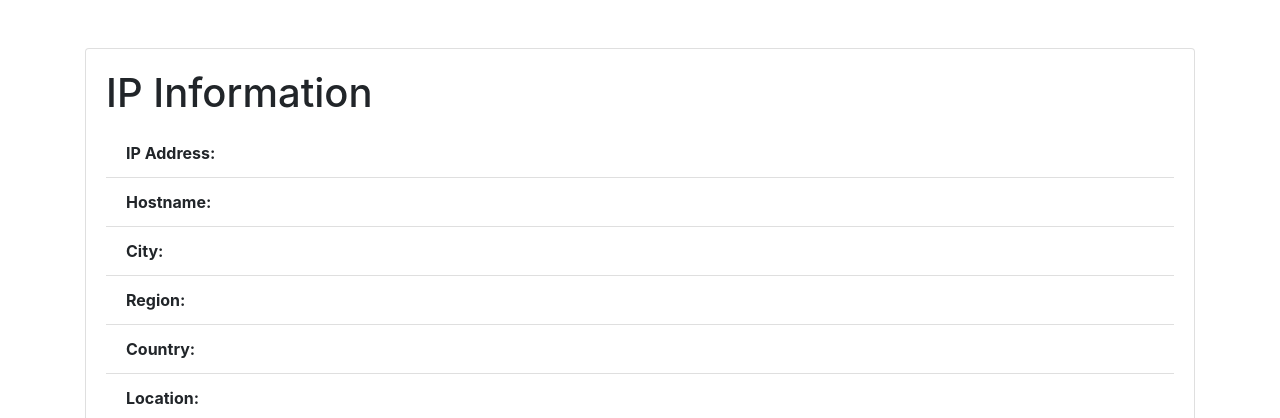
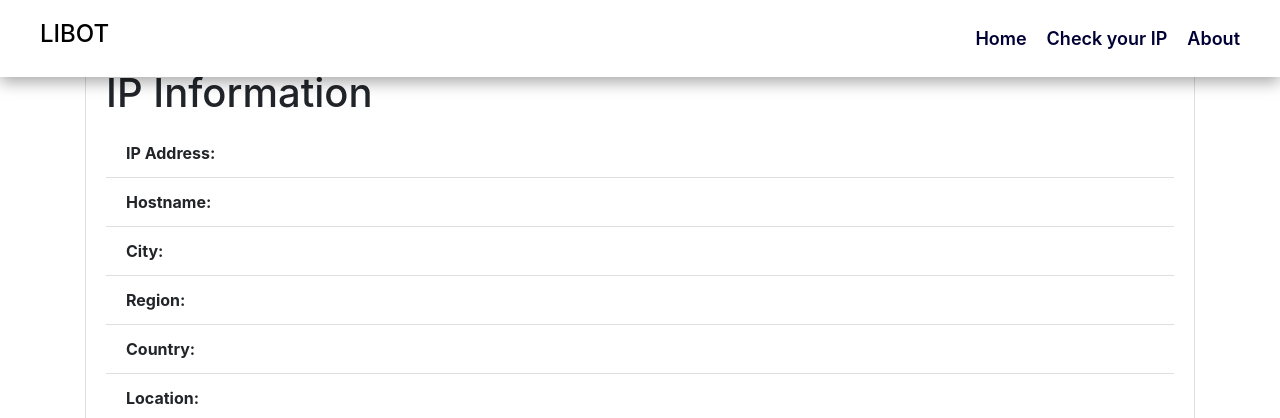
Before and after one commit to tarovinl/libot, a Flask app: page / in a window 1280 px wide. Shown: the top 418 px of the page. Run offline with Flask 3, Linux system fonts and the light colour scheme; data that the repository does not hold is empty; some libraries are stand-ins or nearby versions.

Commit message:
separated error html and added nav on index

```diff
--- a/app.py
+++ b/app.py
@@ -41,19 +41,7 @@ def handle_exception(e):
     logging.basicConfig(level=logging.INFO)
     logger = logging.getLogger(__name__)
     logger.exception(f"An error occurred: {str(e)}")
-    return render_template_string("""
-    <!DOCTYPE html>
-    <html lang="en">
-    <head>
-        <meta charset="UTF-8">
-        <title>Error</title>
-    </head>
-    <body>
-        <h1>An error occurred</h1>
-        <p>{error_message}</p>
-    </body>
-    </html>
-    """, error_message=str(e)), 500
+    return render_template_string('error.html', error_message=str(e)), 500
 
 @app.route('/')
 def index():
--- a/templates/homepage.html
+++ b/templates/homepage.html
@@ -176,7 +176,7 @@
       <h1>LIBOT</h1>
       <ul>
         <li><a href="{{ url_for('homepage') }}">Home</a></li>
-        <li><a href="{{ url_for('index') }}">Map</a></li>
+        <li><a href="{{ url_for('index') }}">Check your IP</a></li>
         <li><a href="#about">About</a></li>
       </ul>
     </nav>
--- a/templates/index.html
+++ b/templates/index.html
@@ -16,7 +16,56 @@
     <script src="https://cdn.jsdelivr.net/npm/@popperjs/core@2.5.4/dist/umd/popper.min.js"></script>
     <script src="https://stackpath.bootstrapcdn.com/bootstrap/4.5.2/js/bootstrap.min.js"></script>
   </head>
+  <style>
+    nav {
+      position: fixed;
+      top: 0;
+      width: 100%;
+      display: flex;
+      justify-content: space-between;
+      align-items: center;
+      padding: 20px 40px;
+      font-size: 18px;
+      background-color: white;
+      box-shadow: rgba(0, 0, 0, 0.35) 0px 5px 15px;
+      z-index: 10;
+    }
+
+    nav h1 {
+      color: rgb(0, 0, 0);
+      font-size: 24px;
+    }
+
+    nav ul {
+      list-style: none;
+      display: flex;
+      margin: 0;
+      padding: 0;
+    }
+
+    nav ul li {
+      margin-left: 20px;
+    }
+
+    nav ul li a {
+      color: rgba(0, 0, 53);
+      text-decoration: none;
+      font-weight: 600;
+    }
+
+    nav ul li a:hover {
+      text-decoration: underline;
+    }
+  </style>
   <body>
+    <nav>
+      <h1>LIBOT</h1>
+      <ul>
+        <li><a href="{{ url_for('homepage') }}">Home</a></li>
+        <li><a href="{{ url_for('index') }}">Check your IP</a></li>
+        <li><a href="{{ url_for('homepage')}}">About</a></li>
+      </ul>
+    </nav>
     <div class="container mt-5">
       <div class="card">
         <div class="card-body">
```
Also changed, not shown: templates/error.html (added, +11 -0 lines).
